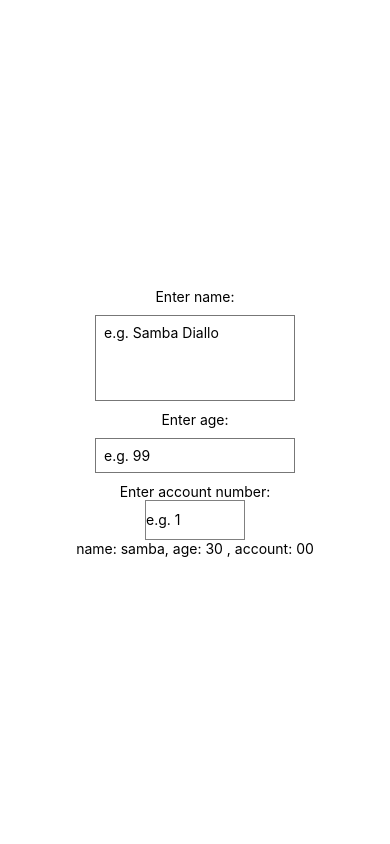
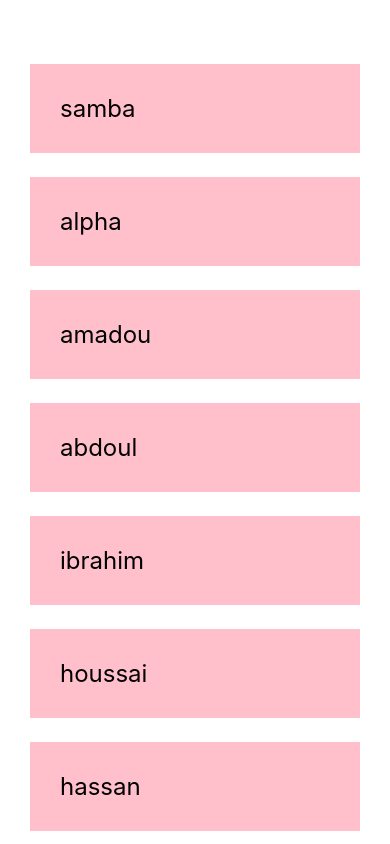
Before and after one commit to sambabhouria/react-native-todos-apps, a React Native app: screen / in a window 390 px wide. Built offline with nearby package versions, Linux system fonts and the light colour scheme.

Commit message:
how to use Lists & ScrollView

```diff
--- a/App.js
+++ b/App.js
@@ -1,44 +1,28 @@
 import React, {useState} from 'react';
-import {StyleSheet, Text, View, TextInput} from 'react-native';
+import {StyleSheet, Text, View, ScrollView} from 'react-native';
 
 export default function App() {
-  const [name, setName] = useState('samba');
-  const [age, setAge] = useState('30');
-  const [account, setAccount] = useState('00');
+  const [students, setStudents] = useState([
+    {name: 'samba', key: '1'},
+    {name: 'alpha', key: '2'},
+    {name: 'amadou', key: '3'},
+    {name: 'abdoul', key: '4'},
+    {name: 'ibrahim', key: '5'},
+    {name: 'houssai', key: '6'},
+    {name: 'hassan', key: '7'},
+    {name: 'haroun', key: '8'},
+    {name: 'keita', key: '9'},
+  ]);
 
   return (
     <View style={styles.container}>
-      <Text>Enter name:</Text>
-      <TextInput
-        placeholder="e.g. Samba Diallo"
-        style={styles.input}
-        onChangeText={(value) => setName(value)}
-        multiline
-        numberOfLines={4}
-        maxLength={10}
-      />
-
-      <Text>Enter age:</Text>
-      <TextInput
-        placeholder="e.g. 99"
-        style={styles.input}
-        onChangeText={(value) => setAge(value)}
-        maxLength={4}
-      />
-
-      <Text>Enter account number:</Text>
-      <TextInput
-        // eslint-disable-next-line react-native/no-inline-styles
-        style={{height: 40, borderColor: 'gray', borderWidth: 1, width: 100}}
-        placeholder="e.g. 1"
-        onChangeText={(value) => setAccount(value)}
-        maxLength={14}
-        keyboardType="number-pad"
-      />
-
-      <Text style={styles.result}>
-        name: {name}, age: {age} , account: {account}
-      </Text>
+      <ScrollView>
+        {students.map((item) => (
+          <View key={item.key}>
+            <Text style={styles.item}>{item.name}</Text>
+          </View>
+        ))}
+      </ScrollView>
     </View>
   );
 }
@@ -46,15 +30,16 @@ export default function App() {
 const styles = StyleSheet.create({
   container: {
     flex: 1,
+    paddingTop: 40,
+    paddingHorizontal: 20,
     backgroundColor: '#fff',
-    alignItems: 'center',
-    justifyContent: 'center',
   },
-  input: {
-    borderWidth: 1,
-    borderColor: '#777',
-    padding: 8,
-    margin: 10,
-    width: 200,
+  item: {
+    flex: 1,
+    marginHorizontal: 10,
+    marginTop: 24,
+    padding: 30,
+    backgroundColor: 'pink',
+    fontSize: 24,
   },
 });
```
